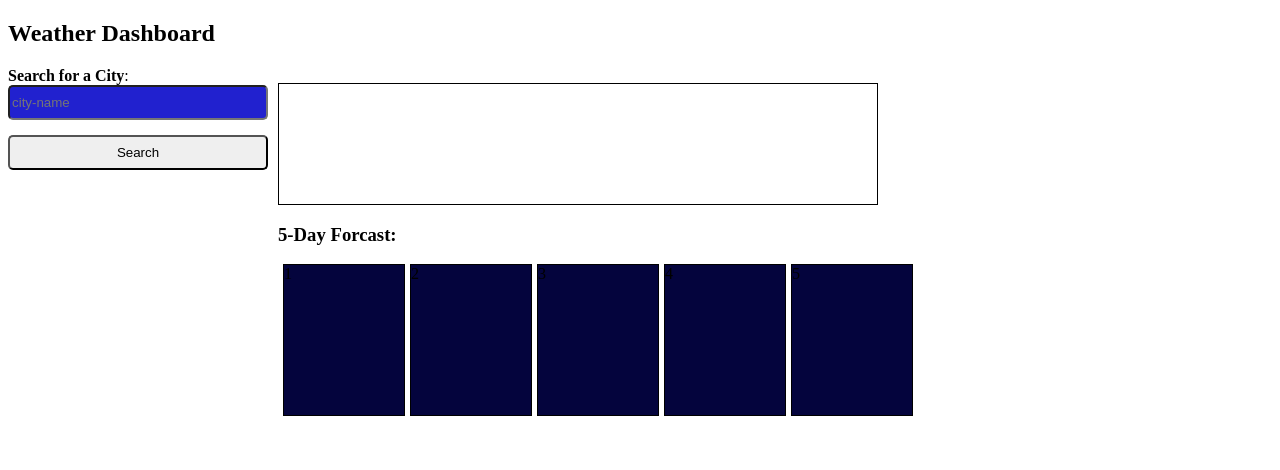
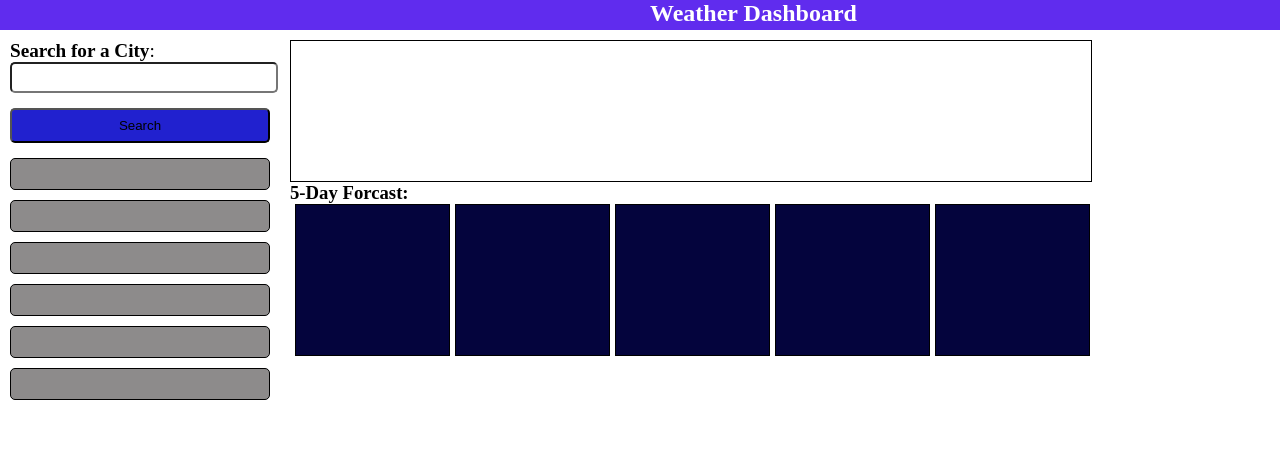
Before and after one commit to Andupa/hw6-weather-dashboard-api, a plain HTML site: page index.html in a window 1280 px wide. Drawn offline with nearby package versions, Linux system fonts and the light colour scheme.

Commit message:
updated commit on html, css and javascript files

```diff
--- a/Develop/cs/style.css
+++ b/Develop/cs/style.css
@@ -1,3 +1,6 @@
+ *{
+   margin: 0;
+ }
 
 body{
     position: relative;
@@ -6,24 +9,25 @@ body{
     display: flex;
     position: absolute;
     gap:20px;
+    margin-left:10px;
  }
 
  #search-box{
+    height: 25px;
+    border-radius: 5px;
+    margin-bottom: 15px;
+
+ }
+ .city-button{
     height: 35px;
     border-radius: 5px;
     margin-bottom: 15px;
     background-color: hwb(240 13% 19%);
  }
- .city-button{
-    height: 35px;
-    border-radius: 5px;
-    margin-bottom: 15px;
- }
 
  #forcast-container{
-border-top: 100px;
+
 width: 600px;
-height: 150px;
 position: relative;
 
  }
@@ -32,21 +36,35 @@ position: relative;
     position: absolute;
     flex-direction: row;
 
-
-
  }
   #days-forcast div{
-    width: 120px;
-    border: 0.15px solid black;
+    width: 153px;
+    border: 0.1px solid black;
      background-color:  #04043d;
      margin-left: 5px;
+
      height: 150px;
   }
 
  .weather{
     height: 400px;
-    width: 250px;
+    width: 260px;
+    position: relative;
+    font-size: larger;
  }
+    .city-container{
+      display: flex;
+      display: block;
+
+    }
+    .city-container div{
+       border: 0.1px solid black;
+       background-color:  white;
+       margin-bottom: 10px;
+       height: 30px;
+       border-radius: 5px;
+       background-color: rgb(141, 139, 139);
+    }
 
  button{
    display: block;
@@ -57,5 +75,13 @@ position: relative;
  }
  #current-date{
     border:0.25px solid black;
-    height: 120px;
+    height: 140px;
+    width: 800px;
  }
+ .head-class{
+   padding-left: 650px;
+   background-color: rgb(96, 44, 238);
+   margin-bottom: 10px;
+   color: white;
+  height: 30px;
+ }
--- a/Develop/js/script.js
+++ b/Develop/js/script.js
@@ -4,10 +4,11 @@ var fetchDataButton = document.getElementById('fetch-button');
 var weatherForcast = document.getElementById('5Day-forcast');
  var searchButton= document.getElementById('search-box');
  var Today = document.getElementById('date-time');
+  Today ===today;
  var today = dayjs();
-   $('#currentDay').text(today.format('dddd,MMMM D'));
-function getApi() {
-  var requestUrl = 'https://api.github.com/users?per_page=5';
+   $('#currentDay').text(today.format('MM/DD/YYYY'));
+function getOpenWeatherData() {
+  var requestUrl = 'https://api.openweathermap.org/data/3.0/onecall?lat={lat}&lon={lon}&exclude={part}&appid={API key}';
 
   fetch(requestUrl)
     .then(function (response) {
@@ -37,4 +38,4 @@ function getApi() {
       }
     });
 }
-searchButton.addEventListener('click', getApi);
+searchButton.addEventListener('click', getOpenWeatherData);
--- a/index.html
+++ b/index.html
@@ -4,6 +4,7 @@
     <meta charset="UTF-8">
     <meta http-equiv="X-UA-Compatible" content="IE=edge">
     <meta name="viewport" content="width=device-width, initial-scale=1.0">
+
     <link rel="stylesheet" href="./Develop/cs/style.css">
     <title>Weather</title>
 </head>
@@ -12,9 +13,16 @@
   <div class = "weather-container">
 
         <div class="weather"><b>Search for a City</b>: <br>
-            <input type ="search" id="search-box" placeholder ="city-name" >
+            <input type ="text" id="search-box" placeholder =" " >
             <button class="city-button">Search</button>
-            <div class="city-container"></div>
+            <div class="city-container">
+                <div ></div>
+                <div></div>
+                <div></div>
+                <div></div>
+                <div></div>
+                <div></div>
+            </div>
             <div id="city-buttons" class="cities"></div>
         </div>
 
@@ -22,20 +30,19 @@
          <p id = "current-date"><span id = "date-time"></span> <span id ="icon"></span></p>
          <h3>5-Day Forcast: <br><span id = "5Day-forcast"></span></h3>
           <div id = "days-forcast">
-           <div>1</div>
-           <div>2</div>
-           <div>3</div>
-           <div>4</div>
-           <div>5</div>
+           <div></div>
+           <div></div>
+           <div></div>
+           <div></div>
+           <div></div>
         </div>
   </div>
-  <script src="https://code.jquery.com/jquery-3.4.1.min.js"></script
+  <script src="https://code.jquery.com/jquery-3.4.1.min.js"></script>
   <script
   src="https://cdn.jsdelivr.net/npm/dayjs@1.11.3/dayjs.min.js"
   integrity="sha256-iu/zLUB+QgISXBLCW/mcDi/rnf4m4uEDO0wauy76x7U="
-  crossorigin="anonymous"
+  crossorigin="anonymous"></script>
 
-></script>
 
     <script src="/Develop/js/script.js"></script>
 </body>
```
